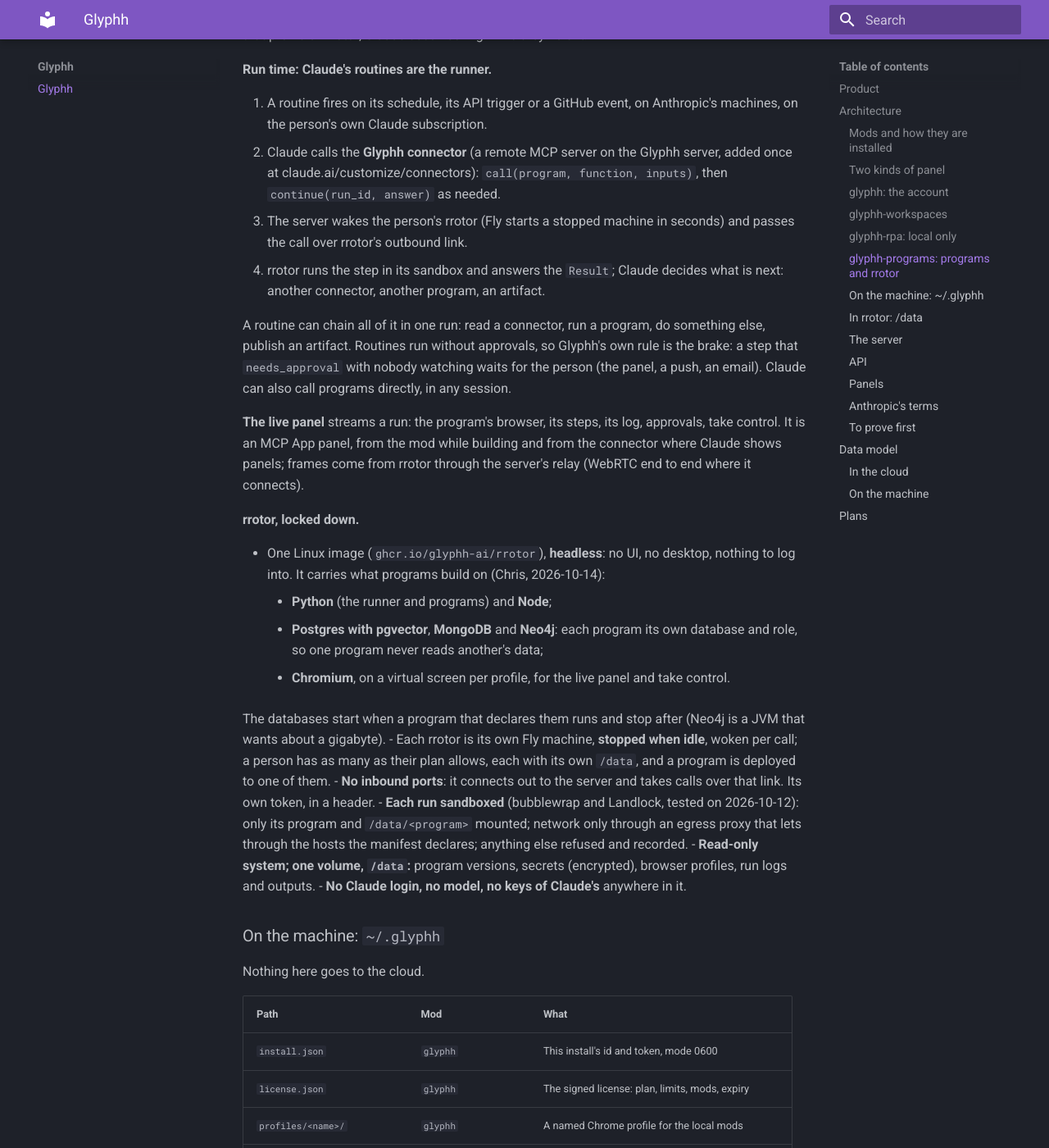
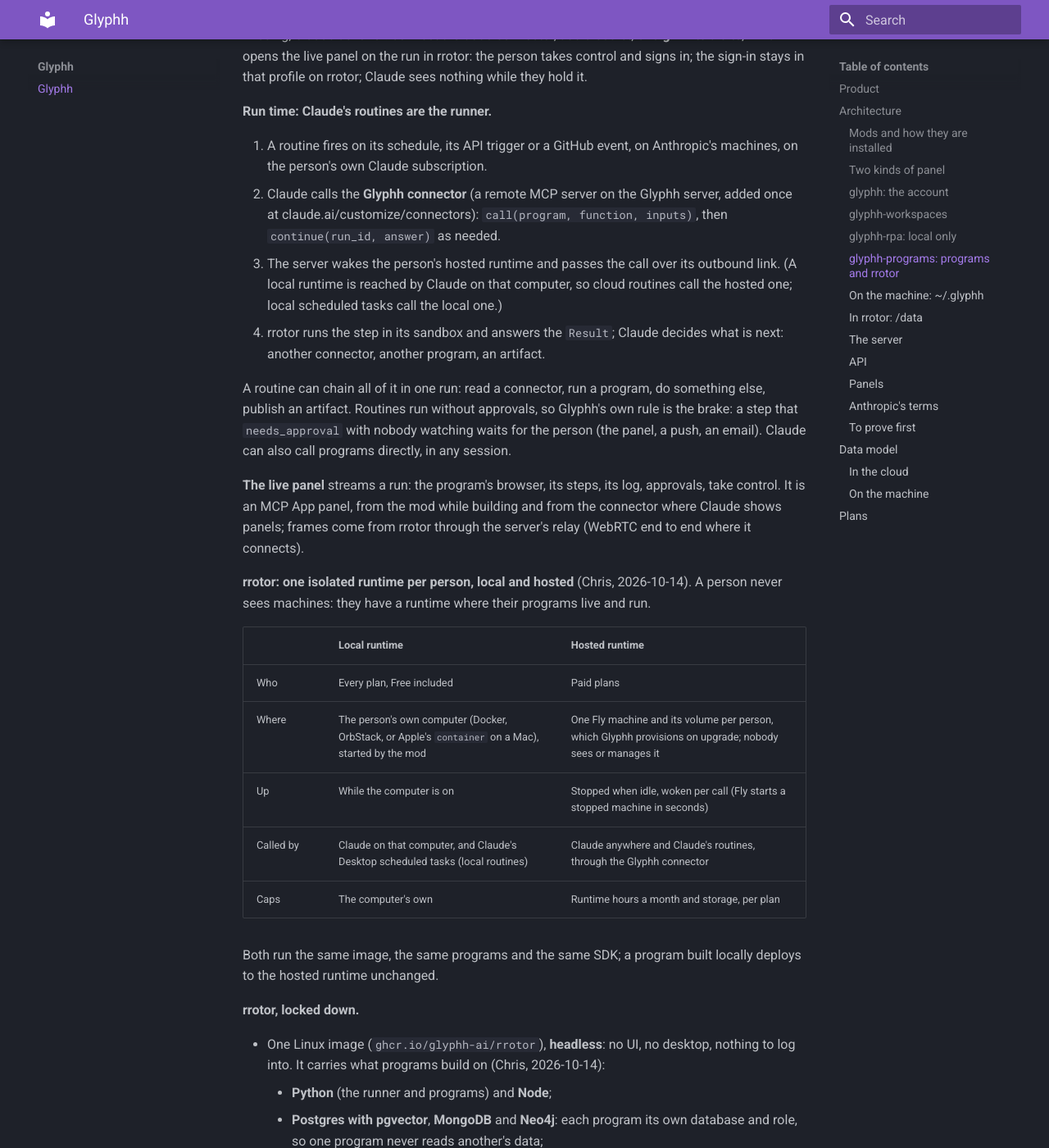
Before and after one commit to glyphh-ai/server, an MkDocs documentation site: the page built from docs/architecture.md, in a window 1280 px wide and 1400 px high, scrolled down 5477 px. Shown: the whole window at 82% size. Built offline with MkDocs 1.6.1 and Material for MkDocs 9.7.7, drawn with Linux system fonts in a browser that asks for light colours; some of the changed text lies outside the part shown.

Commit message:
Architecture: one isolated runtime per person: local on every plan, hosted on paid plans; programs live in the runtime; caps on hours and storage (Chris, 2026-10-14)
Co-Authored-By: Claude Opus 5.5 <noreply@anthropic.com>

```diff
--- a/docs/architecture.md
+++ b/docs/architecture.md
@@ -11,7 +11,7 @@ The one doc for the relaunch (Chris, 2026-10-13 and 14): the [product](#product)
 | `glyphh` | The account: sign in, license, account, org, plan and billing panels. Every other mod depends on it | Claude | Every plan |
 | `glyphh-workspaces` | Workspaces: a layout grid of live web tabs plus the Claude session it runs (model, folder, permission mode, effort); switching workspaces switches all of it | The person's machine | Licensed; Free up to 2 workspaces |
 | `glyphh-rpa` | A browser for Claude apart from yours, on your machine: named profiles signed in only where you choose, tasks recorded once and run as tools, Claude watched live and stopped for your approval | The person's machine only | Licensed: Pro, Team |
-| `glyphh-programs` | Programs: deterministic Python jobs, built with Claude, run by **rrotor**, locked-down machines Glyphh hosts, called by Claude and by Claude's routines | rrotor, hosted | Every plan, by machines and hours: Free 1 machine, 1 hour a month |
+| `glyphh-programs` | Programs: deterministic Python jobs, built with Claude, run by **rrotor**, an isolated runtime, called by Claude and by Claude's routines | The local runtime on every plan; a hosted runtime on paid plans | Every plan: local. Paid: hosted, capped by hours and storage |
 
 - **Pro and Team include every mod**, and every mod as it ships. One mod sold on its own can come later without a redesign.
 - **Everything is in Claude.** Every screen is a panel Claude shows; there is no Glyphh app and no Glyphh web UI, only the device sign-in's page and Stripe's.
@@ -132,7 +132,7 @@ def end(ctx: Ctx) -> None: ...                     # always runs: close up, keep
 - **`ctx` is what the program was granted**, nothing else: `ctx.browser` (a named profile in rrotor), `ctx.http` (only the hosts the manifest declares), `ctx.db.postgres`, `ctx.db.mongo`, `ctx.db.neo4j` (its own databases), `ctx.secrets`, `ctx.files`, `ctx.log`, `ctx.checkpoint` (resume a run between calls).
 - **Folders exist only through the program** (Chris, 2026-10-14): a program sees its own folder (`ctx.files`, `/data/programs/<name>/files`) and nothing else; there is no folder access into rrotor from outside, and no program reaches another's.
 - **The manifest** declares the program's functions and their inputs, the hosts it reaches, its secrets, its databases, its browser profiles and sites, the steps that need approval, and the Claude connectors its routine needs.
-- **Code lives in the person's own GitHub repo** (routines clone it anyway); deploying pins a version (commit and bundle) to their rrotor.
+- **Programs live in the runtime** (Chris, 2026-10-14): the code, every version, its files, databases, browser profiles, secrets and run logs are in the person's runtime, where they are built, tested and run. The server keeps only an index (each program's name, versions and runtime) so Claude and routines can call it by name, and the run records.
 
 **Build time: in Claude, with the mod.** The SDK is part of `glyphh-programs`: its tools and skills let Claude, with the person, write the program, run it against their rrotor, read the result and fix it until it passes, then deploy it and **create its routine** (prompt, triggers, connectors). Whatever is missing, Claude asks for: connect a Claude connector, add a secret, or **sign in to a site**, which opens the live panel on the run in rrotor: the person takes control and signs in; the sign-in stays in that profile on rrotor; Claude sees nothing while they hold it.
 
@@ -140,12 +140,24 @@ def end(ctx: Ctx) -> None: ...                     # always runs: close up, keep
 
 1. A routine fires on its schedule, its API trigger or a GitHub event, on Anthropic's machines, on the person's own Claude subscription.
 2. Claude calls the **Glyphh connector** (a remote MCP server on the Glyphh server, added once at claude.ai/customize/connectors): `call(program, function, inputs)`, then `continue(run_id, answer)` as needed.
-3. The server wakes the person's rrotor (Fly starts a stopped machine in seconds) and passes the call over rrotor's outbound link.
+3. The server wakes the person's hosted runtime and passes the call over its outbound link. (A local runtime is reached by Claude on that computer, so cloud routines call the hosted one; local scheduled tasks call the local one.)
 4. rrotor runs the step in its sandbox and answers the `Result`; Claude decides what is next: another connector, another program, an artifact.
 
 A routine can chain all of it in one run: read a connector, run a program, do something else, publish an artifact. Routines run without approvals, so Glyphh's own rule is the brake: a step that `needs_approval` with nobody watching waits for the person (the panel, a push, an email). Claude can also call programs directly, in any session.
 
 **The live panel** streams a run: the program's browser, its steps, its log, approvals, take control. It is an MCP App panel, from the mod while building and from the connector where Claude shows panels; frames come from rrotor through the server's relay (WebRTC end to end where it connects).
+
+**rrotor: one isolated runtime per person, local and hosted** (Chris, 2026-10-14). A person never sees machines: they have a runtime where their programs live and run.
+
+| | Local runtime | Hosted runtime |
+|---|---|---|
+| Who | Every plan, Free included | Paid plans |
+| Where | The person's own computer (Docker, OrbStack, or Apple's `container` on a Mac), started by the mod | One Fly machine and its volume per person, which Glyphh provisions on upgrade; nobody sees or manages it |
+| Up | While the computer is on | Stopped when idle, woken per call (Fly starts a stopped machine in seconds) |
+| Called by | Claude on that computer, and Claude's Desktop scheduled tasks (local routines) | Claude anywhere and Claude's routines, through the Glyphh connector |
+| Caps | The computer's own | Runtime hours a month and storage, per plan |
+
+Both run the same image, the same programs and the same SDK; a program built locally deploys to the hosted runtime unchanged.
 
 **rrotor, locked down.**
 
@@ -155,7 +167,7 @@ A routine can chain all of it in one run: read a connector, run a program, do so
     - **Chromium**, on a virtual screen per profile, for the live panel and take control.
 
   The databases start when a program that declares them runs and stop after (Neo4j is a JVM that wants about a gigabyte).
-- Each rrotor is its own Fly machine, **stopped when idle**, woken per call; a person has as many as their plan allows, each with its own `/data`, and a program is deployed to one of them.
+- **The hosted runtime** is one Fly machine per paid user, with a volume sized to the plan's storage; Fly's daily volume snapshots back it up. On a downgrade or cancel it stops, its data is kept 30 days with a warning, then archived or deleted.
 - **No inbound ports**: it connects out to the server and takes calls over that link. Its own token, in a header.
 - **Each run sandboxed** (bubblewrap and Landlock, tested on 2026-10-12): only its program and `/data/<program>` mounted; network only through an egress proxy that lets through the hosts the manifest declares; anything else refused and recorded.
 - **Read-only system; one volume, `/data`:** program versions, secrets (encrypted), browser profiles, run logs and outputs.
@@ -196,8 +208,8 @@ The `glyphh-ai/server` repo: Python 3.13, FastAPI, Pydantic v2, SQLAlchemy 2 (as
 - **Programs:** the record of each program, its versions and deployments, and of each run (who called it, status, times), never its content.
 - **The Glyphh connector:** a remote MCP server (`/mcp`, Streamable HTTP) that Claude and routines call, signed in with OAuth (the person allows Claude once); its tools are `programs_list`, `call`, `continue`, `run_status` and the live panel.
 - **The relay:** rrotor's outbound link (a WebSocket, its own token); calls go down it, results and the live stream come back.
-- **Hosting:** creates a person's rrotors on Fly (up to the plan's machines), wakes one per call, stops it when idle, counts the hours against the plan.
-- **Limits are enforced here:** members, installs, workspaces, machines and machine hours.
+- **Hosting:** provisions each paid user's runtime on Fly on upgrade, wakes it per call, stops it when idle, counts its hours and holds its storage to the plan.
+- **Limits are enforced here:** members, installs, workspaces, runtime hours and storage.
 
 ### API
 
@@ -219,7 +231,8 @@ JSON over HTTPS under `/v1`, described by `/openapi.json`. Every call but the de
 |---|---|
 | Programs | `GET`/`POST /v1/programs`, `GET`/`DELETE /v1/programs/{id}`, `POST /v1/programs/{id}/versions` (manifest, commit, bundle), `POST /v1/programs/{id}/deploy` |
 | Runs | `POST /v1/runs` (program, function, inputs), `POST /v1/runs/{id}/continue`, `GET /v1/runs/{id}`, `GET /v1/runs` (filtered, paged), `POST /v1/runs/{id}/approve`, `GET /v1/runs/{id}/live` (the stream, by ticket) |
-| rrotor | `GET`/`POST /v1/machines` (create, up to the plan's machines), `GET`/`DELETE /v1/machines/{id}`, `POST /v1/machines/{id}/start`, `/stop`; hours used; `/v1/machines/link` (each rrotor's outbound WebSocket) |
+| Runtime | `GET /v1/runtime` (state, hours used, storage used), `POST /v1/runtime/start`, `/stop`, `POST /v1/runtime/storage` (grow it); `/v1/runtime/link` (the runtime's outbound WebSocket, hosted or local) |
+| Hours | `GET /v1/hours` (balance and ledger), `POST /v1/hours/top-up` (Stripe Checkout), auto top-up and the spend cap on `PATCH /v1/org` |
 | Connector | `/mcp` (Streamable HTTP) and its OAuth endpoints (authorize, token, registration) |
 
 ### Panels
@@ -234,7 +247,7 @@ Each works before design draws it.
 | Sites and sequences: run, edit, delete | `glyphh-rpa` | Mod |
 | Programs: list, versions, deploy, runs, needs you | `glyphh-programs` | Mod |
 | The live panel: a run in rrotor, its browser, steps, approvals, take control, sign in | `glyphh-programs` | MCP App |
-| Machines: list, create, on or off, hours used | `glyphh-programs` | Mod |
+| Runtime: local on or off; hosted state, hours and storage used, top up, grow storage | `glyphh-programs` | Mod |
 | Not in your plan | every mod | Mod |
 
 ### Anthropic's terms
@@ -250,7 +263,8 @@ From Claude Code's legal page and the Consumer Terms (checked 2026-10-14):
 - **The live panel from the mod's own MCP server** in the Code tab, on a run in rrotor, with take control and a sign-in.
 - **The Glyphh connector in a routine:** a routine calling `call` and `continue` on a test program, end to end.
 - **Desktop scheduled tasks** (local routines) loading plugins and their local MCP servers, for `glyphh-rpa`.
-- **Waking rrotor per call** fast enough for a tool call (Fly start, link up, answer).
+- **Waking the hosted runtime per call** fast enough for a tool call (Fly start, link up, answer).
+- **The local runtime** starting from the mod on a Mac (Apple's `container`, or Docker/OrbStack).
 - **Dependencies through the marketplace**, and **a built mod loading** as its source does.
 - **Google sign-in in Chromium under automation** ("This browser or app may not be secure").
 
@@ -272,7 +286,7 @@ erDiagram
     USERS ||--o{ WORKSPACES : "owns"
     INSTALLS ||--o{ TOKENS : "holds"
     INSTALLS ||--o{ DEVICE_CODES : "approved by"
-    USERS ||--o{ RROTORS : "has"
+    USERS ||--o| RROTORS : "has, hosted"
     USERS ||--o{ PROGRAMS : "owns"
     PROGRAMS ||--|{ PROGRAM_VERSIONS : "has"
     PROGRAM_VERSIONS ||--o{ DEPLOYMENTS : "deployed as"
@@ -289,8 +303,8 @@ erDiagram
         int max_members
         int max_installs
         int max_workspaces
-        int max_machines
-        int machine_hours
+        int runtime_hours
+        int storage_gb
         bool all_mods
     }
     RROTORS {
@@ -359,7 +373,8 @@ The tables already built (plans, orgs, users, identities, invites, installs, tok
 
 - **Plan versions never change their price or limits.** Changing either adds a version with its own Stripe price; an org stays on the version it subscribed to.
 - **Mods:** `all_mods` true includes every active mod, new ones too (Pro, Team); false, only the free ones. A mod once free stays free.
-- **A limit left empty is unlimited.** `max_machines` is how many rrotors a person may have; `machine_hours` the running time a person's machines share each month. When the hours run out, calls are refused with `E_LIMIT` until the month turns or the plan changes.
+- **A limit left empty is unlimited.** `runtime_hours` is the hosted runtime's running time each month; `storage_gb` its included storage. When the hours and any top-ups run out, calls are refused with `E_LIMIT`, unless auto top-up is on within the spend cap. Storage past what is included is billed per GB-month; the volume's size is the cap.
+- **One hosted runtime per paid user** (`rrotors`); a local runtime is not in the cloud's tables beyond its install.
 - **One org per user;** people found by the provider's own id; installs and tokens hashed; tenant isolation by row-level security on the org.
 - **Programs:** the record only: name, repo, versions (commit, manifest, bundle), where each is deployed. The bundle is in object storage; secrets and data are in rrotor.
 - **Runs:** who called (`routine`, `claude`, `panel`, `test`), the status, the times and the seconds rrotor ran, for the log and the hours; never inputs, outputs or content.
@@ -376,16 +391,20 @@ The tables already built (plans, orgs, users, identities, invites, installs, tok
 
 ## Plans
 
-Billed per seat, per month. Installs, workspaces, machines and machine hours are per user. **Programs follow the same structure:** every plan gets machines and hours (Chris, 2026-10-14).
+Billed per seat, per month. Installs, workspaces, runtime hours and storage are per user.
 
 | | Free | Solo | Pro | Team |
 |---|---|---|---|---|
 | Price per seat | $0 | ? | $8 | $16 |
-| Mods | `glyphh`, `glyphh-workspaces`, `glyphh-programs` | ? | Every mod | Every mod |
+| Mods | `glyphh`, `glyphh-workspaces`, `glyphh-programs` (local) | ? | Every mod | Every mod |
 | Members | 1 | 1 | 1 | Unlimited |
 | Installs | 1 | ? | 5 | 10 |
 | Workspaces | 2 | ? | 10 | Unlimited |
-| rrotor machines | 1 | 2 | ? | ? |
-| Machine hours a month | 1 | ? | ? | ? |
+| Local runtime | Yes | Yes | Yes | Yes |
+| Hosted runtime | No | Yes | Yes | Yes |
+| Runtime hours a month | — | ? | ? | ? |
+| Storage included | — | ? | ? | ? |
 
-To decide: where Solo sits against Pro, and the machines and hours for Solo, Pro and Team. rrotor costs Glyphh about $0.019 an hour running on 2 GB (Fly `shared-cpu-2x`), about $0.035 an hour on 4 GB for programs that use Neo4j or several databases at once, and about $1 a month per machine stopped (storage): Free's 1 hour costs about $1.02 a month; 40 hours on 2 machines about $2.75.
+- **Hours top-ups:** bought one-off, kept until used; optional auto top-up within a monthly spend cap.
+- **Storage past what is included:** billed per GB-month on the monthly invoice; growing it is a click; it never shrinks.
+- To decide: the numbers above, the top-up price and the storage price. The hosted runtime costs Glyphh about $0.019 an hour running on 2 GB ($0.035 on 4 GB) and $0.15 per GB-month of volume, held or not.
```
